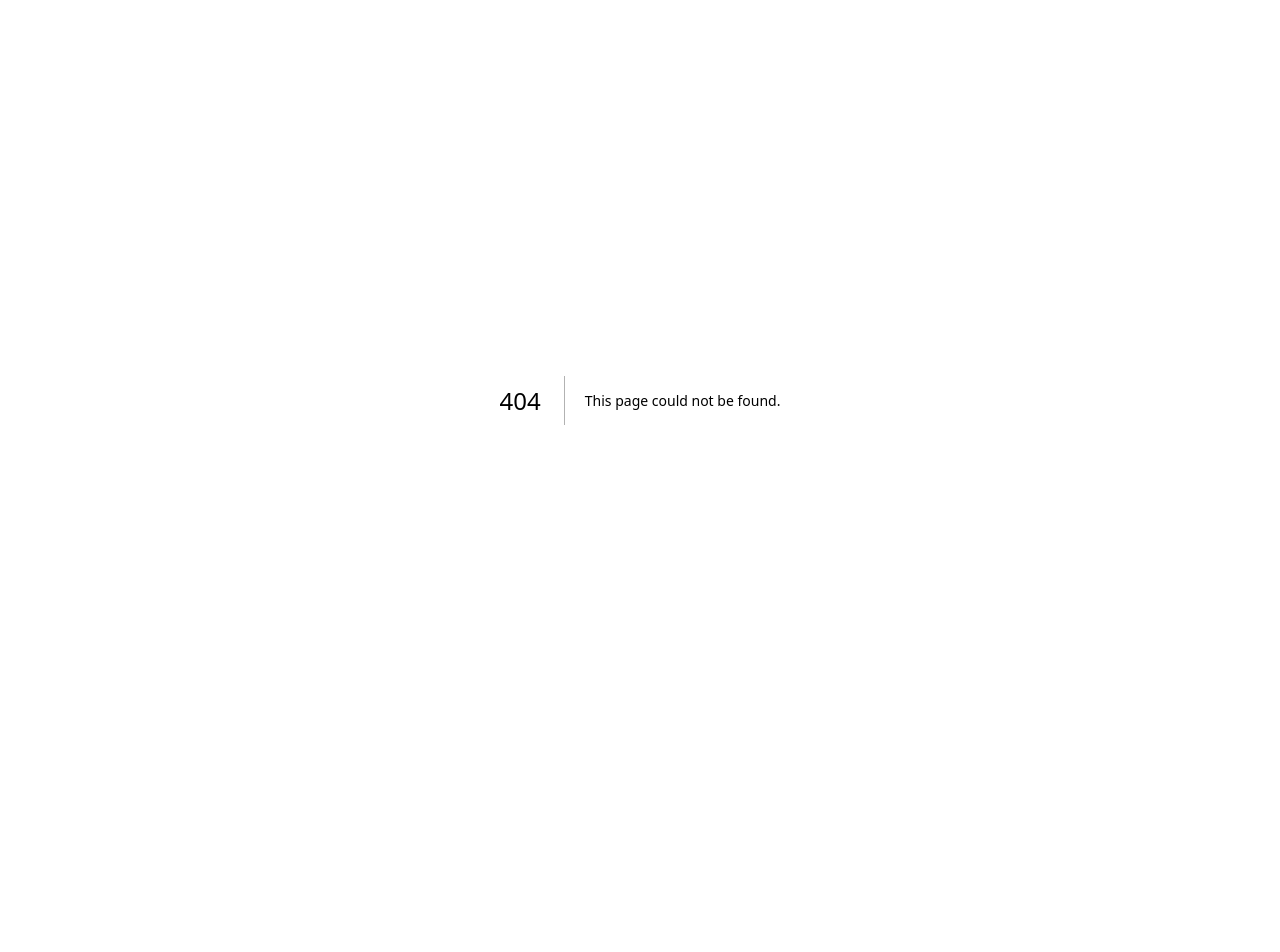
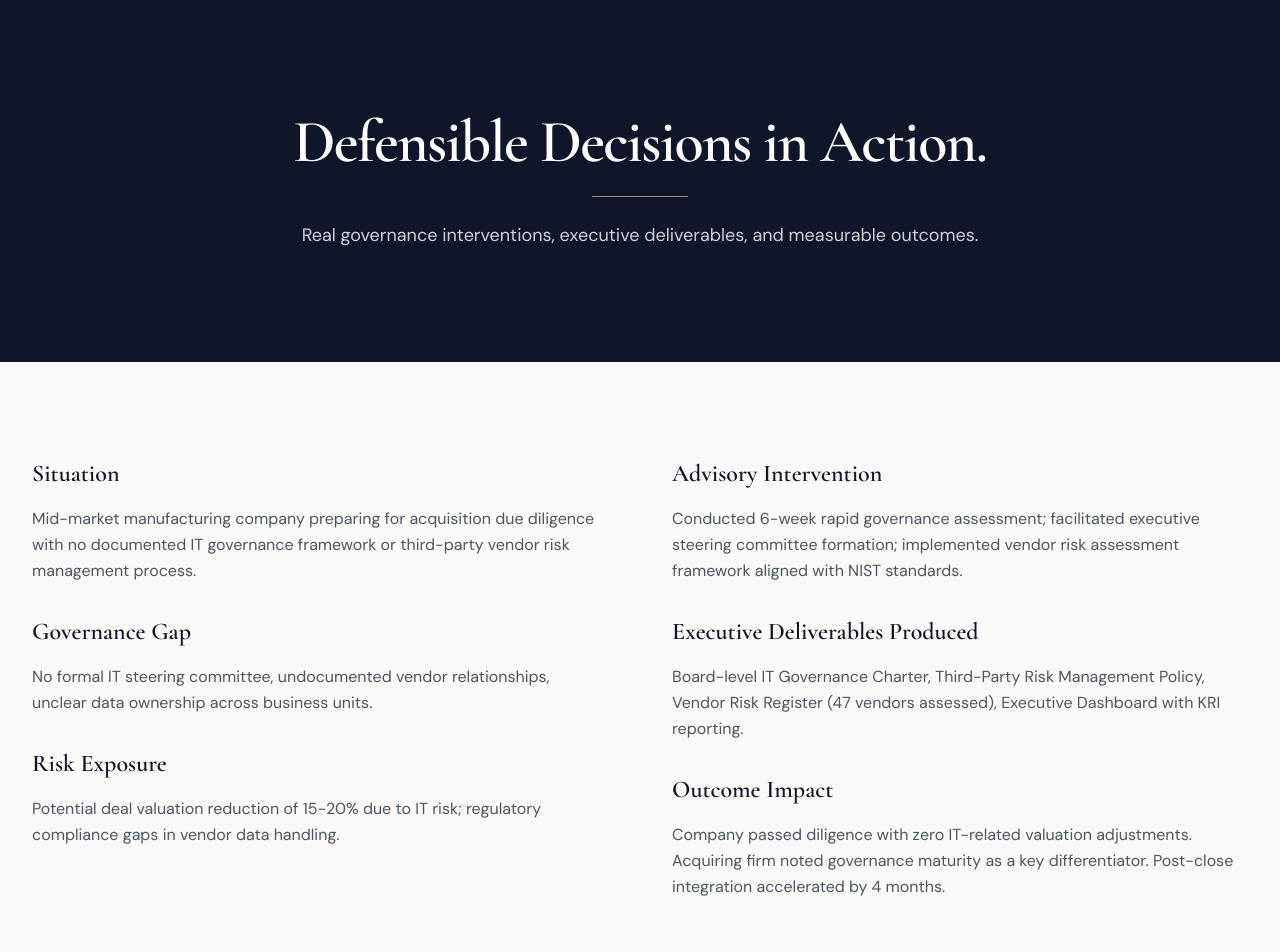
Before and after one commit to Fuller-Horizons/FH-Website, a Next.js app: page /case-studies in a window 1280 px wide. Before the commit this address had no page. Shown: the top 952 px of the page. Before the commit the page ends 800 px from the top, so only its background shows below. Built offline with nearby package versions, Linux system fonts and the light colour scheme.

Commit message:
feat: add detailed case studies page with metadata and content

```diff
--- /dev/null
+++ b/app/case-studies/page.tsx
@@ -0,0 +1,181 @@
+import type { Metadata } from "next"
+import Link from "next/link"
+
+export const metadata: Metadata = {
+  title: "Case Studies & Executive Outcomes | Fuller Horizons",
+  description: "Defensible decisions in action. Real governance interventions, executive deliverables, and measurable outcomes.",
+}
+
+const caseStudies = [
+  {
+    id: 1,
+    situation: "Mid-market manufacturing company preparing for acquisition due diligence with no documented IT governance framework or third-party vendor risk management process.",
+    governanceGap: "No formal IT steering committee, undocumented vendor relationships, unclear data ownership across business units.",
+    riskExposure: "Potential deal valuation reduction of 15-20% due to IT risk; regulatory compliance gaps in vendor data handling.",
+    intervention: "Conducted 6-week rapid governance assessment; facilitated executive steering committee formation; implemented vendor risk assessment framework aligned with NIST standards.",
+    deliverables: "Board-level IT Governance Charter, Third-Party Risk Management Policy, Vendor Risk Register (47 vendors assessed), Executive Dashboard with KRI reporting.",
+    outcome: "Company passed diligence with zero IT-related valuation adjustments. Acquiring firm noted governance maturity as a key differentiator. Post-close integration accelerated by 4 months.",
+  },
+  {
+    id: 2,
+    situation: "Healthcare technology startup scaling rapidly post-Series B with emerging SOC 2 compliance requirement from enterprise customers.",
+    governanceGap: "Ad-hoc security practices, no formal change management, limited audit trail documentation, unclear roles and responsibilities for compliance.",
+    riskExposure: "$2.3M in pipeline at risk without SOC 2 certification; potential customer contract penalties for non-compliance.",
+    intervention: "Established formal GRC program; implemented policy framework; designed and operationalized change control and incident response processes; prepared organization for SOC 2 Type II audit.",
+    deliverables: "Information Security Policy Suite (12 policies), RACI Matrix for Compliance Functions, SOC 2 Readiness Assessment Report, Gap Remediation Roadmap.",
+    outcome: "Achieved SOC 2 Type II certification within 9 months with zero audit findings. Secured $2.3M in delayed enterprise contracts. Reduced compliance preparation costs by 40% vs. industry benchmark.",
+  },
+  {
+    id: 3,
+    situation: "Financial services firm facing regulatory examination with inadequate evidence of cybersecurity risk oversight at the board level.",
+    governanceGap: "No dedicated board-level technology or risk committee; cybersecurity discussed ad-hoc with limited strategic oversight; unclear escalation protocols.",
+    riskExposure: "Regulatory enforcement action; reputational damage; potential restrictions on new business lines pending governance remediation.",
+    intervention: "Designed board-level Technology & Cybersecurity Committee charter; developed executive cyber risk reporting framework; trained board members on fiduciary duties related to cyber risk.",
+    deliverables: "Board Committee Charter, Quarterly Cyber Risk Dashboard for Board Reporting, Cyber Risk Appetite Statement, Board Education Workshop Series.",
+    outcome: "Satisfied regulatory requirements with no enforcement action. Board oversight maturity increased from ad-hoc to defined (CMMI Level 3). Enabled approval for new digital banking initiatives.",
+  },
+]
+
+export default function CaseStudiesPage() {
+  return (
+    <main className="min-h-screen bg-[#FAF9F7]">
+      {/* Hero Section */}
+      <section className="bg-[#0F1629] text-white py-20 lg:py-28">
+        <div className="mx-auto max-w-7xl px-6 lg:px-8">
+          <div className="mx-auto max-w-4xl text-center">
+            <h1
+              className="text-5xl lg:text-6xl font-semibold tracking-tight mb-6"
+              style={{ fontFamily: 'var(--font-display)' }}
+            >
+              Defensible Decisions in Action.
+            </h1>
+            <div className="mx-auto w-24 h-[1px] bg-[#A89060] mb-6"></div>
+            <p className="text-lg text-white/80 leading-relaxed">
+              Real governance interventions, executive deliverables, and measurable outcomes.
+            </p>
+          </div>
+        </div>
+      </section>
+
+      {/* Case Studies */}
+      <section className="py-16 lg:py-24">
+        <div className="mx-auto max-w-7xl px-6 lg:px-8">
+          <div className="space-y-16 lg:space-y-24">
+            {caseStudies.map((study, index) => (
+              <div key={study.id}>
+                {/* Case Study Block */}
+                <div className="grid lg:grid-cols-2 gap-8 lg:gap-16">
+                  {/* Left Column */}
+                  <div className="space-y-8">
+                    <div>
+                      <h3
+                        className="text-2xl font-semibold text-[#0F1629] mb-4"
+                        style={{ fontFamily: 'var(--font-display)' }}
+                      >
+                        Situation
+                      </h3>
+                      <p className="text-[#4B5563] leading-relaxed">
+                        {study.situation}
+                      </p>
+                    </div>
+
+                    <div>
+                      <h3
+                        className="text-2xl font-semibold text-[#0F1629] mb-4"
+                        style={{ fontFamily: 'var(--font-display)' }}
+                      >
+                        Governance Gap
+                      </h3>
+                      <p className="text-[#4B5563] leading-relaxed">
+                        {study.governanceGap}
+                      </p>
+                    </div>
+
+                    <div>
+                      <h3
+                        className="text-2xl font-semibold text-[#0F1629] mb-4"
+                        style={{ fontFamily: 'var(--font-display)' }}
+                      >
+                        Risk Exposure
+                      </h3>
+                      <p className="text-[#4B5563] leading-relaxed">
+                        {study.riskExposure}
+                      </p>
+                    </div>
+                  </div>
+
+                  {/* Right Column */}
+                  <div className="space-y-8">
+                    <div>
+                      <h3
+                        className="text-2xl font-semibold text-[#0F1629] mb-4"
+                        style={{ fontFamily: 'var(--font-display)' }}
+                      >
+                        Advisory Intervention
+                      </h3>
+                      <p className="text-[#4B5563] leading-relaxed">
+                        {study.intervention}
+                      </p>
+                    </div>
+
+                    <div>
+                      <h3
+                        className="text-2xl font-semibold text-[#0F1629] mb-4"
+                        style={{ fontFamily: 'var(--font-display)' }}
+                      >
+                        Executive Deliverables Produced
+                      </h3>
+                      <p className="text-[#4B5563] leading-relaxed">
+                        {study.deliverables}
+                      </p>
+                    </div>
+
+                    <div>
+                      <h3
+                        className="text-2xl font-semibold text-[#0F1629] mb-4"
+                        style={{ fontFamily: 'var(--font-display)' }}
+                      >
+                        Outcome Impact
+                      </h3>
+                      <p className="text-[#4B5563] leading-relaxed">
+                        {study.outcome}
+                      </p>
+                    </div>
+                  </div>
+                </div>
+
+                {/* Divider (except after last item) */}
+                {index < caseStudies.length - 1 && (
+                  <div className="mt-16 lg:mt-24 h-[2px] bg-[#0F1629]"></div>
+                )}
+              </div>
+            ))}
+          </div>
+        </div>
+      </section>
+
+      {/* CTA Section */}
+      <section className="bg-[#0F1629] text-white py-16 lg:py-20">
+        <div className="mx-auto max-w-7xl px-6 lg:px-8">
+          <div className="mx-auto max-w-3xl text-center">
+            <h2
+              className="text-3xl lg:text-4xl font-semibold mb-6"
+              style={{ fontFamily: 'var(--font-display)' }}
+            >
+              Need Defensible Governance for Your Organization?
+            </h2>
+            <p className="text-lg text-white/80 mb-8 leading-relaxed">
+              Every engagement begins with understanding your specific governance gaps and risk exposure.
+            </p>
+            <Link
+              href="/contact"
+              className="inline-block bg-[#D4AF37] text-[#0F1629] px-8 py-4 text-lg font-semibold hover:bg-[#C4A87A] transition-colors"
+            >
+              Request a Conversation
+            </Link>
+          </div>
+        </div>
+      </section>
+    </main>
+  )
+}
--- a/components/footer.tsx
+++ b/components/footer.tsx
@@ -5,6 +5,7 @@ const footerLinks = [
   { href: "/", label: "Home" },
   { href: "/the-fuller-approach", label: "The Fuller Approach" },
   { href: "/services", label: "Services" },
+  { href: "/case-studies", label: "Case Studies" },
   { href: "/insights", label: "Insights" },
   { href: "/blog", label: "Blog" },
   { href: "/about", label: "About" },
--- a/components/navigation.tsx
+++ b/components/navigation.tsx
@@ -9,6 +9,7 @@ const navLinks = [
   { href: "/", label: "Home" },
   { href: "/the-fuller-approach", label: "The Fuller Approach" },
   { href: "/services", label: "Services" },
+  { href: "/case-studies", label: "Case Studies" },
   { href: "/insights", label: "Insights" },
   { href: "/blog", label: "Blog" },
   { href: "/about", label: "About" },
```
